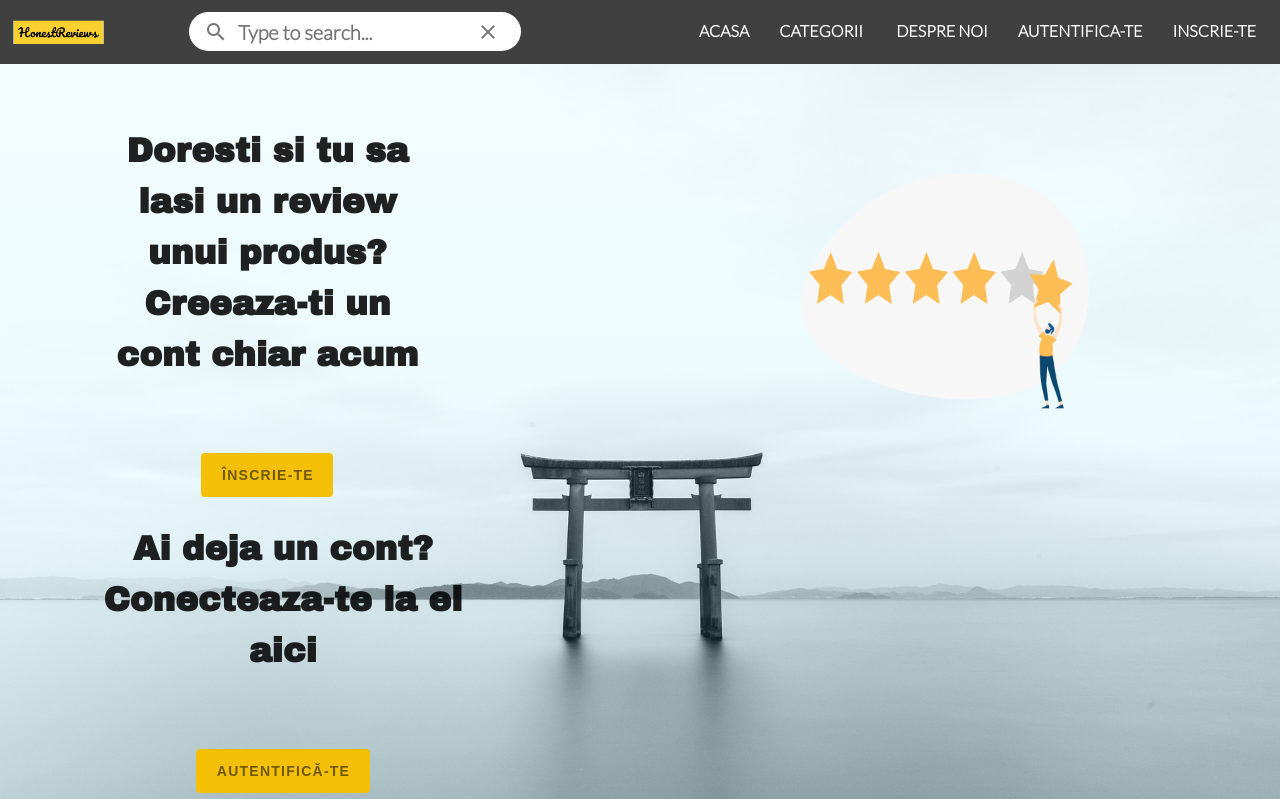
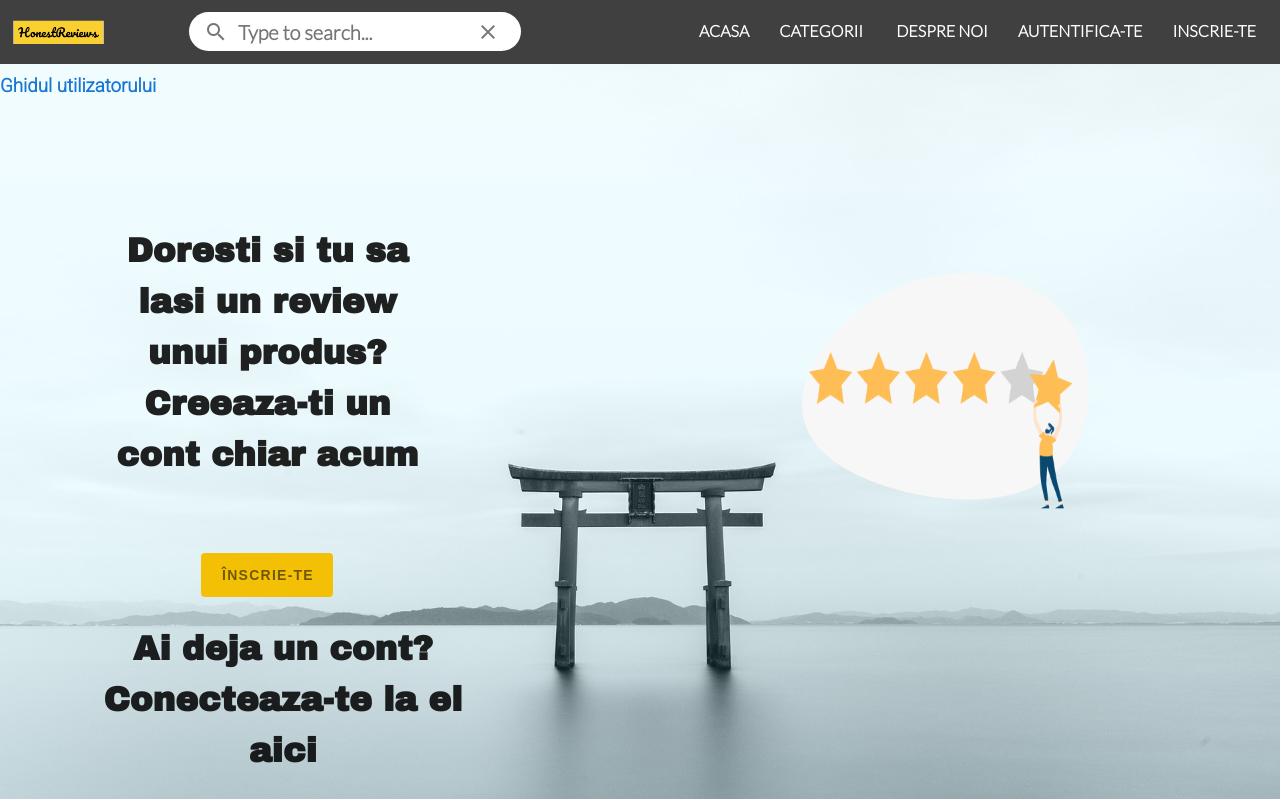
Before and after one commit to patridinozau/review_site, a Vue app: page /#/ in a window 1280 px wide. Shown: the top 799 px of the page. Built offline with nearby package versions, Linux system fonts and the light colour scheme; no server answers; the database is empty.

Commit message:
are nevoie de style

```diff
--- a/src/views/Home.vue
+++ b/src/views/Home.vue
@@ -4,6 +4,8 @@
     <nav-bar />
 
     <div class="first_content">
+      <br /><br /><br />
+      <h3  class="ghidul text--black" style="outline: none; z-index:10;"><a class="ghidul text--black" href="#ghid" style="transition-duration: 1s; transition: all" data-scroll=""> Ghidul utilizatorului</a></h3>
       <div class="content">
         <div class="content-col content-text">
           <p>Doresti si tu sa lasi un review unui produs? Creeaza-ti un cont chiar acum</p>
@@ -25,7 +27,7 @@
         </div>
       </div>
 
-      <h3  style="outline: none;"><a href="#ghid" data-scroll=""> Ghidul utilizatorului</a></h3>
+
 
     </div>
 
@@ -234,4 +236,11 @@ export default {
   padding-right: 20px;
 }
 
+.ghidul {
+  text-decoration: none;
+  align-content: center;
+  display: flex;
+  text-align: center;
+}
+
 </style>
```
